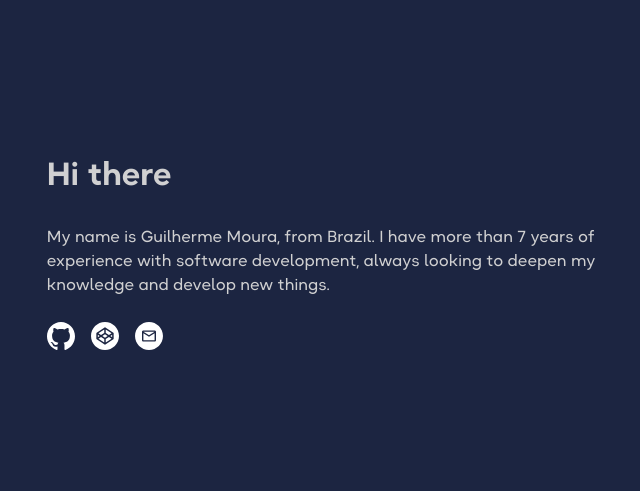
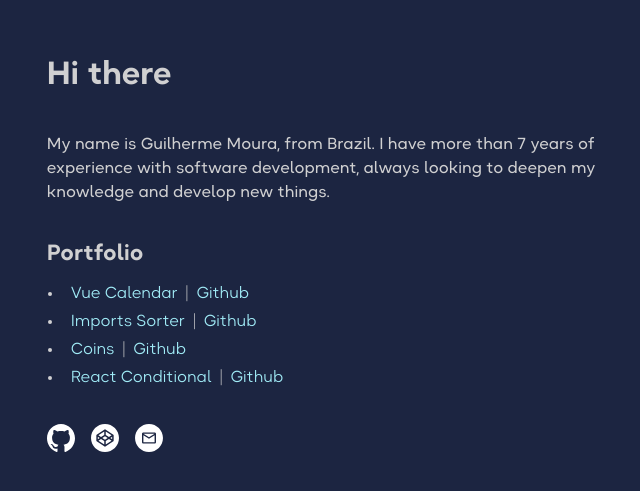
Before and after one commit to glhrmoura/glhrmoura, a React (Create React App) app: page / in a window 1280 px wide. Shown: the part 149-640 px from the top of the page, without its empty margins (293-933 px from the left). Built offline with nearby package versions, Linux system fonts and the light colour scheme.

Commit message:
feat: add portifolio section

```diff
--- a/src/pages/Home/index.tsx
+++ b/src/pages/Home/index.tsx
@@ -8,9 +8,13 @@ import {
   Title,
   TextContent,
   LinkContainer,
+  ToolContainer,
+  ToolTitle,
+  ToolList,
+  ToolListItem,
+  ToolListSeparator,
 } from './styles';
 
-const Main = () => {
 const linkList = [
   {
     icon: <Github />,
@@ -26,6 +30,30 @@ const Main = () => {
   },
 ];
 
+const toolList = [
+  {
+    title: 'Vue Calendar',
+    toolLink: 'https://www.npmjs.com/package/@glhrmoura/vue-calendar',
+    githubLink: 'https://github.com/glhrmoura/vue-calendar',
+  },
+  {
+    title: 'Imports Sorter',
+    toolLink: 'https://marketplace.visualstudio.com/items?itemName=glhrmoura.imports-sorter',
+    githubLink: 'https://github.com/glhrmoura/imports-sorter',
+  },
+  {
+    title: 'Coins',
+    toolLink: 'https://chrome.google.com/webstore/detail/coins/meebfpmdedodccopjbkcihiecpmiljml',
+    githubLink: 'https://github.com/glhrmoura/coins',
+  },
+  {
+    title: 'React Conditional',
+    toolLink: 'https://www.npmjs.com/package/@glhrmoura/react-conditional',
+    githubLink: 'https://github.com/glhrmoura/react-conditional',
+  },
+];
+
+const Main = () => {
   return (
     <Container>
       <Content>
@@ -34,6 +62,24 @@ const Main = () => {
           My name is Guilherme Moura, from Brazil. I have more than 7 years of experience with software development,
           always looking to deepen my knowledge and develop new things.
         </TextContent>
+        <ToolContainer>
+          <ToolTitle>Portfolio</ToolTitle>
+          <ToolList>
+            {toolList.map((tool, index) => (
+              <ToolListItem key={index}>
+                <a href={tool.toolLink} target="_blank" rel="noreferrer">
+                  {tool.title}
+                </a>
+                <ToolListSeparator>
+                  |
+                </ToolListSeparator>
+                <a href={tool.githubLink} target="_blank" rel="noreferrer">
+                  Github
+                </a>
+              </ToolListItem>
+            ))}
+          </ToolList>
+        </ToolContainer>
         <LinkContainer>
           {linkList.map((contact, index) => (
             <a key={index} href={contact.link} target="_blank" rel="noreferrer">
--- a/src/pages/Home/styles.ts
+++ b/src/pages/Home/styles.ts
@@ -15,15 +15,40 @@ export const Content = styled.div`
 
 export const Title = styled.h1`
   font-size: 32px;
-  margin: 0px 0px 24px 0px;
 `;
 
 export const TextContent = styled.p`
-  line-height: 24px;
-  margin: 0px 0px 24px 0px;
+  margin-top: 32px;
 `;
 
 export const LinkContainer = styled.div`
   display: flex;
   gap: 16px;
+  margin-top: 32px;
 `;
+
+export const ToolContainer = styled.div`
+  margin-top: 32px;
+`;
+
+export const ToolTitle = styled.h2`
+  font-size: 22px;
+`;
+
+export const ToolList = styled.ul`
+  padding-left: 16px;
+  margin: 0px;
+  margin-top: 8px;
+`;
+
+export const ToolListItem = styled.li`
+  font-weight: 300;
+  padding: 2px 0px 2px 8px;
+`;
+
+export const ToolListSeparator = styled.span`
+  position: relative;
+  display: inline-block;
+  margin: 0px 8px;
+  font-weight: 200;
+`;
```
Lines whose indentation alone changed are shown as unchanged.
